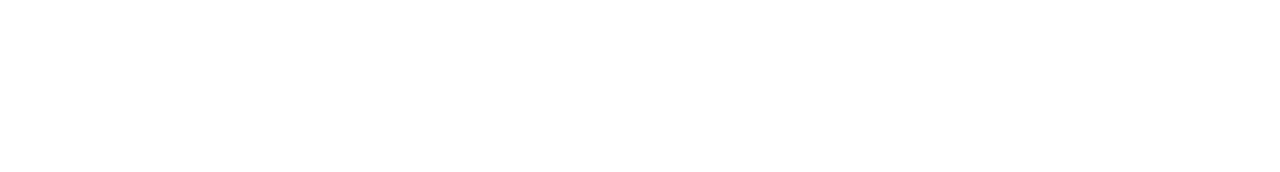
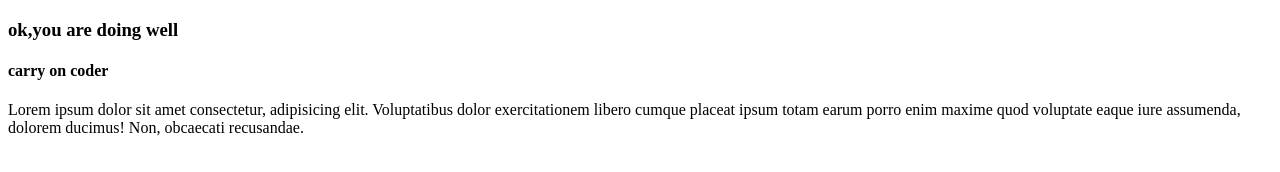
Before and after one commit to Shovan-Banik/git_first_repo, a plain HTML site: page index.html in a window 1280 px wide. Drawn offline with Linux system fonts and the light colour scheme.

Commit message:
style added

```diff
--- a/index.html
+++ b/index.html
@@ -7,6 +7,9 @@
     <title>My first repo</title>
 </head>
 <body>
+    <h3>ok,you are doing well</h3>
+    <h4>carry on coder</h4>
+    <p>Lorem ipsum dolor sit amet consectetur, adipisicing elit. Voluptatibus dolor exercitationem libero cumque placeat ipsum totam earum porro enim maxime quod voluptate eaque iure assumenda, dolorem ducimus! Non, obcaecati recusandae.</p>
 
 </body>
 </html>
```
Also changed, not shown: style.css (added).
